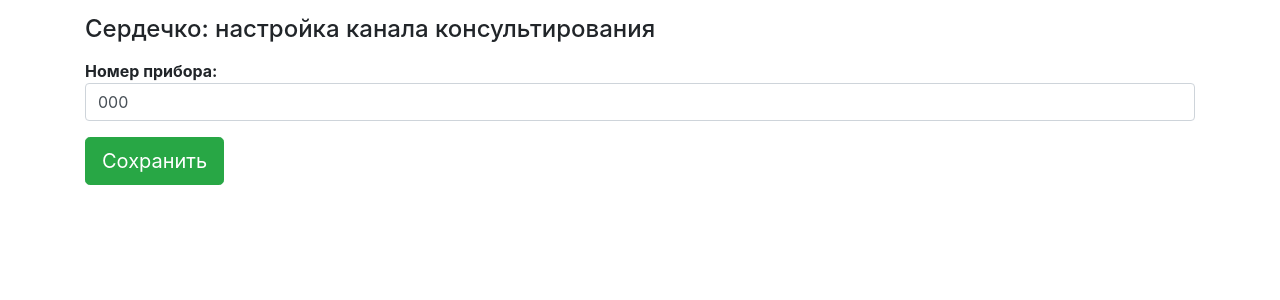
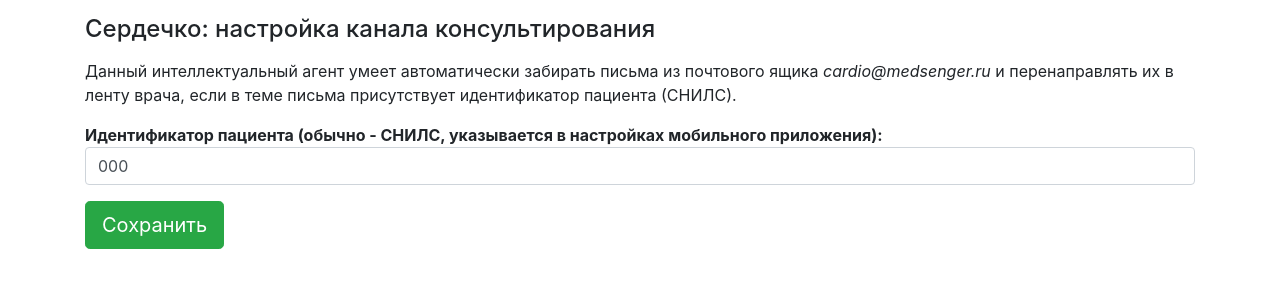
Before and after one commit to roctbb/heart-device-bot, a Flask app: template templates/settings.html in a window 1280 px wide. Shown: the top 300 px of the page. Run offline with Flask 2, Linux system fonts and the light colour scheme; the template is opened without the code that fills it: most values are stand-ins (such as "Sample title", 1, 10 or a date in 2020); parts of the project's set-up code (start-up, migrations or seed data) failed here and were passed over; some libraries are stand-ins or nearby versions.

Commit message:
fix api agents requests

```diff
--- a/templates/settings.html
+++ b/templates/settings.html
@@ -10,9 +10,11 @@
 <div class="container">
     <h4 style="margin-top: 15px; margin-bottom: 15px;">Сердечко: настройка канала консультирования</h4>
 
+    <p>Данный интеллектуальный агент умеет автоматически забирать письма из почтового ящика <i>cardio@medsenger.ru</i> и перенаправлять их в ленту врача, если в теме письма присутствует идентификатор пациента (СНИЛС).</p>
+
     <form method="POST">
         <div class="form-group">
-            <strong>Номер прибора:</strong>
+            <strong>Идентификатор пациента (обычно - СНИЛС, указывается в настройках мобильного приложения):</strong>
             <input type="text" name="code" {% if contract.code != None %} value="{{contract.code}}" {%endif%} class="form-control"/>
         </div>
 
```
Also changed, not shown: heart-device-bot.py (line endings or trailing spaces).
